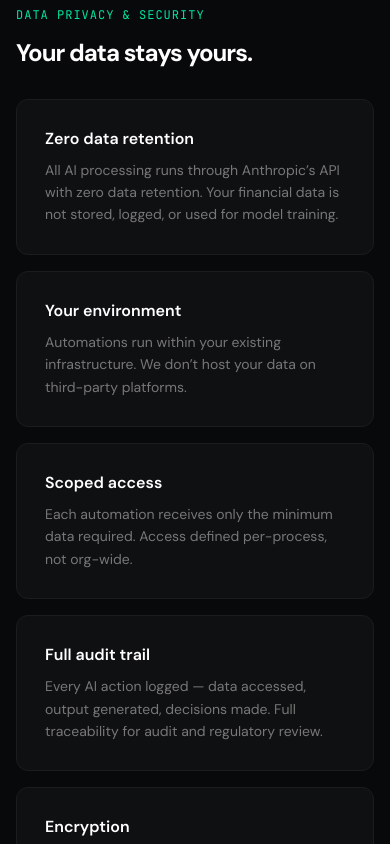
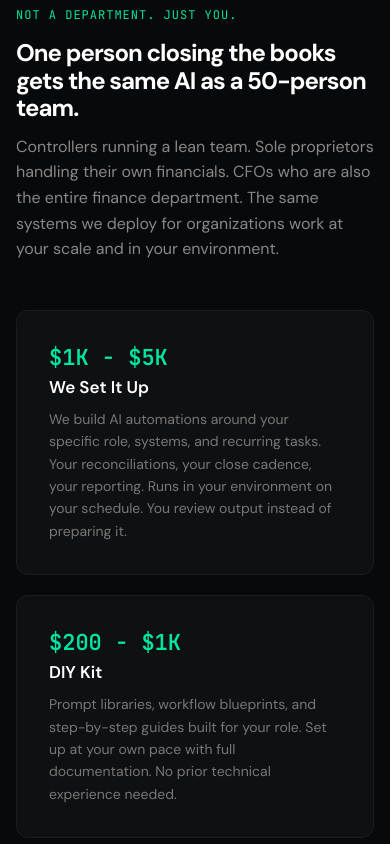
Before and after one commit to shoppingmean16/knightledger-site, a Next.js app: page / in a window 390 px wide. Shown: the part 5080-5924 px from the top of the page. Built offline with nearby package versions, Linux system fonts and the light colour scheme.

Commit message:
Final site update - about section, individuals, nav, calendly, cleanup
Removed the ContactForm component and updated navigation items.

```diff
--- a/components/KnightLedger.jsx
+++ b/components/KnightLedger.jsx
@@ -153,26 +153,6 @@ function FadeIn(props) {
   );
 }
 
-function ContactForm() {
-  var _s = useState({ email: "", message: "" });
-  var form = _s[0]; var setForm = _s[1];
-  var _s2 = useState(false);
-  var sent = _s2[0]; var setSent = _s2[1];
-  var inputStyle = { width: "100%", padding: "12px 16px", background: "#111", border: "1px solid #1a1a1a", borderRadius: 8, color: "#e0e0e0", fontSize: 14, fontFamily: "'DM Sans',sans-serif", outline: "none" };
-  if (sent) return (
-    <div style={{ padding: "32px 24px", textAlign: "center" }}>
-      <div style={{ fontSize: 18, color: "#00e5a0", fontWeight: 600, marginBottom: 8 }}>Received.</div>
-      <div style={{ fontSize: 14, color: "#888" }}>We will respond within 24 hours with a specific proposal.</div>
-    </div>
-  );
-  return (
-    <div style={{ display: "flex", flexDirection: "column", gap: 12 }}>
-      <input style={inputStyle} placeholder="Email address" value={form.email} onChange={function(e) { setForm({ email: e.target.value, message: form.message }); }} />
-      <textarea style={Object.assign({}, inputStyle, { minHeight: 80, resize: "vertical" })} placeholder="What would you automate first?" value={form.message} onChange={function(e) { setForm({ email: form.email, message: e.target.value }); }} />
-      <button onClick={function() { if (form.email) setSent(true); }} style={{ background: "#00e5a0", color: "#08090b", fontWeight: 600, padding: "14px 32px", border: "none", borderRadius: 8, cursor: "pointer", fontSize: 15, fontFamily: "'DM Sans',sans-serif" }}>Send</button>
-    </div>
-  );
-}
 
 export default function KnightLedger() {
   var _cat = useState("All"); var activeCat = _cat[0]; var setActiveCat = _cat[1];
@@ -182,7 +162,7 @@ export default function KnightLedger() {
   var grouped = {};
   filtered.forEach(function(a) { if (!grouped[a.cat]) grouped[a.cat] = []; grouped[a.cat].push(a); });
   var scrollTo = function(id) { var el = document.getElementById(id); if (el) el.scrollIntoView({ behavior: "smooth" }); setMobileMenu(false); };
-  var navItems = [["Thesis", "thesis"], ["Process", "process"], ["Pricing", "pricing"], ["Automations", "automations"], ["Founder", "founder"]];
+  var navItems = [["Thesis", "thesis"], ["Process", "process"], ["Pricing", "pricing"], ["Individuals", "individuals"], ["Automations", "automations"]];
   return (
     <div style={{ fontFamily: "'DM Sans','Helvetica Neue',sans-serif", background: "#08090b", color: "#e0e0e0", minHeight: "100vh", overflowX: "hidden" }}>
       <link href="https://fonts.googleapis.com/css2?family=DM+Sans:wght@300;400;500;600;700&family=JetBrains+Mono:wght@300;400;500;600&display=swap" rel="stylesheet" />
@@ -298,6 +278,30 @@ export default function KnightLedger() {
         </div>
         <FadeIn delay={0.35}><p style={{ marginTop: 24, fontSize: 14, color: "#555" }}>All fees scoped per engagement. No recurring charges, no hourly billing.</p></FadeIn>
       </section>
+        {/* INDIVIDUALS */}
+        <section id="individuals" className="section" style={{ borderTop: "1px solid #1a1c1e" }}>
+          <FadeIn>
+            <div className="mono accent" style={{ fontSize: 12, marginBottom: 16, letterSpacing: 1 }}>NOT A DEPARTMENT. JUST YOU.</div>
+            <h2 style={{ fontSize: "clamp(24px,4vw,40px)", fontWeight: 700, color: "#fff", lineHeight: 1.15, letterSpacing: "-1px", marginBottom: 12, maxWidth: 700 }}>One person closing the books gets the same AI as a 50-person team.</h2>
+            <p style={{ fontSize: 16, color: "#888", marginBottom: 48, maxWidth: 620, lineHeight: 1.6 }}>Controllers running a lean team. Sole proprietors handling their own financials. CFOs who are also the entire finance department. The same systems we deploy for organizations work at your scale and in your environment.</p>
+          </FadeIn>
+          <div style={{ display: "grid", gridTemplateColumns: "repeat(auto-fit,minmax(280px,1fr))", gap: 20 }}>
+            <FadeIn delay={0.08}>
+              <div className="card" style={{ padding: 32, display: "flex", flexDirection: "column", height: "100%" }}>
+                <div className="mono accent" style={{ fontSize: 22, fontWeight: 600, marginBottom: 4 }}>$1K - $5K</div>
+                <h3 style={{ fontSize: 17, fontWeight: 600, color: "#fff", marginBottom: 10 }}>We Set It Up</h3>
+                <p style={{ fontSize: 14, color: "#777", lineHeight: 1.6, flex: 1 }}>We build AI automations around your specific role, systems, and recurring tasks. Your reconciliations, your close cadence, your reporting. Runs in your environment on your schedule. You review output instead of preparing it.</p>
+              </div>
+            </FadeIn>
+            <FadeIn delay={0.16}>
+              <div className="card" style={{ padding: 32, display: "flex", flexDirection: "column", height: "100%" }}>
+                <div className="mono accent" style={{ fontSize: 22, fontWeight: 600, marginBottom: 4 }}>$200 - $1K</div>
+                <h3 style={{ fontSize: 17, fontWeight: 600, color: "#fff", marginBottom: 10 }}>DIY Kit</h3>
+                <p style={{ fontSize: 14, color: "#777", lineHeight: 1.6, flex: 1 }}>Prompt libraries, workflow blueprints, and step-by-step guides built for your role. Set up at your own pace with full documentation. No prior technical experience needed.</p>
+              </div>
+            </FadeIn>
+          </div>
+        </section>
       {/* SECURITY */}
       <section id="security" className="section" style={{ borderTop: "1px solid #1a1c1e" }}>
         <FadeIn><div className="mono accent" style={{ fontSize: 12, marginBottom: 16, letterSpacing: 1 }}>DATA PRIVACY & SECURITY</div><h2 style={{ fontSize: "clamp(24px,4vw,36px)", fontWeight: 700, color: "#fff", lineHeight: 1.15, letterSpacing: "-1px", marginBottom: 32, maxWidth: 700 }}>Your data stays yours.</h2></FadeIn>
@@ -380,21 +384,19 @@ export default function KnightLedger() {
           })}
         </div>
       </section>
-      {/* FOUNDER */}
+        {/* ABOUT */}
         <section id="founder" className="section" style={{ borderTop: "1px solid #1a1c1e" }}>
           <FadeIn>
-          <div className="mono accent" style={{ fontSize: 12, marginBottom: 16, letterSpacing: 1 }}>BUILT BY</div>
+            <div className="mono accent" style={{ fontSize: 12, marginBottom: 16, letterSpacing: 1 }}>ABOUT</div>
             <div style={{ maxWidth: 700 }}>
               <h2 style={{ fontSize: "clamp(24px,4vw,36px)", fontWeight: 700, color: "#fff", lineHeight: 1.15, letterSpacing: "-1px", marginBottom: 20 }}>Jason Forrester, CPA</h2>
-            <div style={{ display: "flex", flexWrap: "wrap", gap: 8, marginBottom: 24 }}>
-              {["EY (Audit)", "Comcast NBCUniversal (Internal Audit)", "CFGI (Advisory)"].map(function(c) {
-                return <span key={c} className="mono" style={{ fontSize: 12, padding: "6px 14px", background: "#131416", borderRadius: 6, color: "#999", border: "1px solid #1a1c1e" }}>{c}</span>;
-              })}
-            </div>
-            <p style={{ fontSize: 15, color: "#888", lineHeight: 1.7, marginBottom: 14 }}>Senior Manager with 10+ years across Big 4 external audit (EY), Fortune 50 internal audit (Comcast NBCUniversal), and accounting advisory (CFGI). Specializing in AI automation for accounting — close optimization, documentation engines, controls testing, analytics, ERP implementations, and workflow design. Experience spans gaming, defense, media, pharma, manufacturing, fintech, healthcare, and distribution across every major ERP and close platform.</p>
+              <div style={{ fontSize: 14, color: "#00e5a0", marginBottom: 24, fontWeight: 500 }}>Implementation & Design</div>
+              <p style={{ fontSize: 15, color: "#888", lineHeight: 1.7, marginBottom: 20 }}>CPA with 10+ years across Big 4 audit, internal audit at a Fortune 50 media conglomerate, and advisory consulting at the senior manager level. Since the emergence of generative AI, focused exclusively on deploying it across accounting and finance — close optimization, automated workpaper and evidence generation, controls testing, analytics, ERP implementations, and workflow design.</p>
+              <a href="https://www.linkedin.com/in/jasonforrester1/" target="_blank" rel="noopener noreferrer" style={{ fontSize: 14, color: "#00e5a0", textDecoration: "none", borderBottom: "1px solid rgba(0,229,160,0.3)", paddingBottom: 2 }}>LinkedIn</a>
             </div>
           </FadeIn>
         </section>
+
       {/* CTA */}
       <section id="contact" style={{ borderTop: "1px solid #1a1c1e" }}>
         <div className="section">
@@ -406,7 +408,7 @@ export default function KnightLedger() {
           </FadeIn>
           <div style={{ display: "grid", gridTemplateColumns: "repeat(auto-fit,minmax(280px,1fr))", gap: 20, marginBottom: 40 }}>
             <FadeIn delay={0.05}>
-              <a href="https://tally.so/r/PdYBp1" target="_blank" rel="noopener noreferrer" className="cm">
+              <a href="https://tally.so/r/PdYBp1" target="_blank" rel="noopener noreferrer" className="cm" style={{ padding: 28, display: "block" }}>
                 <div className="mono accent" style={{ fontSize: 11, letterSpacing: 1, marginBottom: 10 }}>START HERE</div>
                 <div style={{ fontSize: 16, fontWeight: 600, color: "#fff", marginBottom: 6 }}>Tell us what you'd automate</div>
                 <div style={{ fontSize: 13, color: "#666" }}>Quick assessment — email is the only required field</div>
@@ -414,7 +416,7 @@ export default function KnightLedger() {
             </FadeIn>
             <FadeIn delay={0.15}>
               <div style={{ display: "flex", flexDirection: "column", gap: 16 }}>
-                <a href="https://calendly.com/jason-knightledger/30min" target="_blank" rel="noopener noreferrer" className="cm">
+                <a href="https://calendly.com/jason-knightledger/ai-automation-intro-discussion" target="_blank" rel="noopener noreferrer" className="cm">
                   <div className="mono accent" style={{ fontSize: 11, letterSpacing: 1, marginBottom: 10 }}>SCHEDULE A CALL</div>
                   <div style={{ fontSize: 16, fontWeight: 600, color: "#fff", marginBottom: 6 }}>Book an intake call</div>
                   <div style={{ fontSize: 13, color: "#666" }}>Pick a time that works</div>
```
Lines whose indentation alone changed are shown as unchanged.
